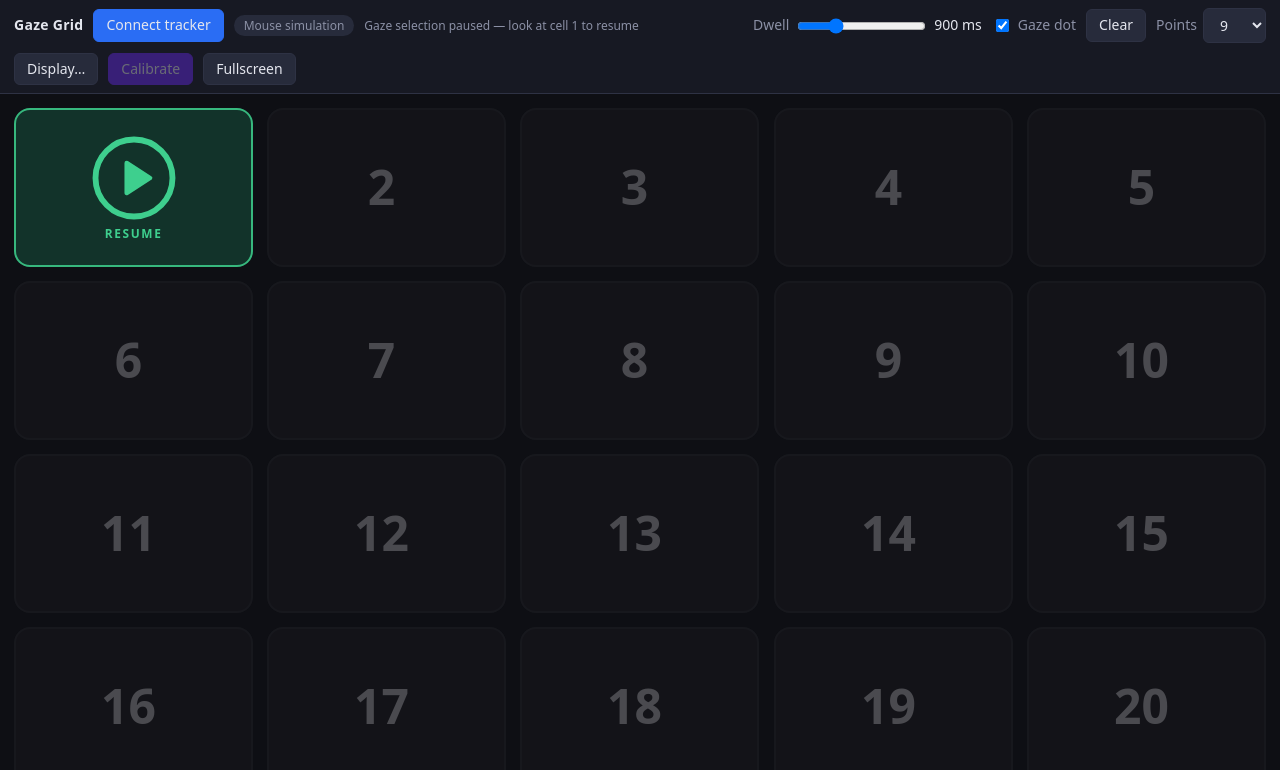
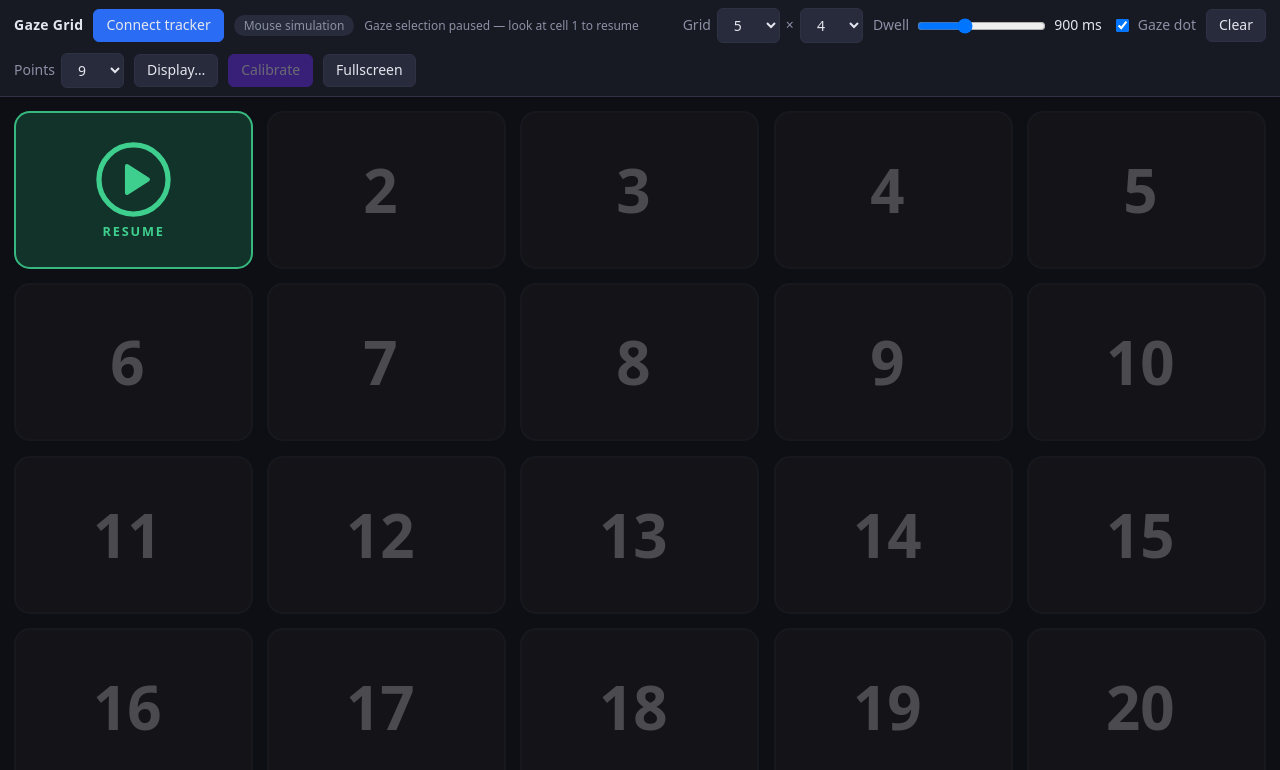
Before and after one commit to ChrisVeigl/gazeGrid, a website built with Vite: page index.html in a window 1280 px wide. Both pictures are taken after a click on the button "PAUSE". Built offline with nearby package versions, Linux system fonts and the light colour scheme.

Commit message:
enable adjustable grid size and short dwell periods

```diff
--- a/index.html
+++ b/index.html
@@ -12,8 +12,12 @@
       <span id="status" class="pill">Mouse simulation</span>
       <span id="last" class="last">Nothing selected</span>
       <span class="spacer"></span>
+      <label class="ctl">Grid
+        <select id="cols" aria-label="Columns"></select> ×
+        <select id="rows" aria-label="Rows"></select>
+      </label>
       <label class="ctl">Dwell
-        <input id="dwell" type="range" min="300" max="2500" step="50" />
+        <input id="dwell" type="range" min="20" max="2500" step="10" />
         <output id="dwell-val"></output>
       </label>
       <label class="ctl"><input id="show-gaze" type="checkbox" checked /> Gaze dot</label>
--- a/src/dwell.ts
+++ b/src/dwell.ts
@@ -68,6 +68,14 @@ export class DwellSelector {
 
   get current(): number { return this.cur; }
 
+  /** Call after the `cells` array was changed in place (grid rebuilt). */
+  syncCells(): void {
+    this.cur = -1;
+    this.fired = false;
+    this.glow = this.cells.map(() => 0);
+    this.refresh();
+  }
+
   /** Restrict targeting to a single cell (null = all cells active). */
   setOnly(index: number | null): void {
     this.only = index;
--- a/src/main.ts
+++ b/src/main.ts
@@ -11,12 +11,17 @@ import {
   areaSig, configFromCorners, describeConfig, parseAreaText, sizeFromDiagonal,
 } from './displayArea';
 
-const COLS = 5;
-const ROWS = 4;
+const DEFAULT_COLS = 5;
+const DEFAULT_ROWS = 4;
+const MAX_DIM = 10;
 const STALE_MS = 250;     // tracker silent this long -> treat gaze as lost
 const SACCADE_PX = 150;   // bigger jumps bypass smoothing so the dot isn't laggy
 const CONTROL = 0;         // index of the start/stop cell (first cell)
 const KEY_DWELL = 'gazegrid_dwell_ms';
+const KEY_COLS = 'gazegrid_cols';
+const KEY_ROWS = 'gazegrid_rows';
+const MIN_DWELL = 20;
+const MAX_DWELL = 2500;
 const KEY_AREA_TEXT = 'gazegrid_display_area';
 
 const $ = <T extends HTMLElement>(id: string): T => {
@@ -37,6 +42,8 @@ const dwellInput = $<HTMLInputElement>('dwell');
 const dwellVal = $('dwell-val');
 const showGaze = $<HTMLInputElement>('show-gaze');
 const calPts = $<HTMLSelectElement>('cal-pts');
+const colsSel = $<HTMLSelectElement>('cols');
+const rowsSel = $<HTMLSelectElement>('rows');
 
 const areaDlg = $<HTMLDialogElement>('area-dlg');
 
@@ -49,23 +56,20 @@ let areaCorners: DisplayArea | null = null;   // user-configured; null = keep th
 }
 
 // ── grid ────────────────────────────────────────────────────────────
-const cells: HTMLButtonElement[] = [];
-for (let i = 0; i < COLS * ROWS; i++) {
-  const b = document.createElement('button');
-  b.type = 'button';
-  b.className = 'cell';
-  if (i === CONTROL) {
-    b.classList.add('control');
-    b.addEventListener('click', () => setGazePaused(!gazePaused));
-  } else {
-    b.setAttribute('aria-pressed', 'false');
-    b.innerHTML = `<span class="label">${i + 1}</span><span class="check" aria-hidden="true">✓</span>`;
-    b.addEventListener('click', () => toggleCell(i));
-  }
-  b.addEventListener('animationend', () => b.classList.remove('pulse'));
-  gridEl.append(b);
-  cells.push(b);
+const readDim = (key: string, def: number): number => {
+  const n = Number(localStorage.getItem(key));
+  return Number.isInteger(n) && n >= 1 && n <= MAX_DIM ? n : def;
+};
+let cols = readDim(KEY_COLS, DEFAULT_COLS);
+let rows = readDim(KEY_ROWS, DEFAULT_ROWS);
+
+for (const sel of [colsSel, rowsSel]) {
+  for (let n = 1; n <= MAX_DIM; n++) sel.add(new Option(String(n), String(n)));
 }
+colsSel.value = String(cols);
+rowsSel.value = String(rows);
+
+const cells: HTMLButtonElement[] = [];   // mutated in place by buildGrid()
 
 // ── start/stop control (first cell) ─────────────────────────────────
 const ICON_STOP = `<svg class="ico" viewBox="0 0 24 24" aria-hidden="true"><circle cx="12" cy="12" r="10.5" fill="none" stroke="currentColor" stroke-width="1.6"/><rect x="8" y="8" width="8" height="8" rx="1.6" fill="currentColor"/></svg>`;
@@ -73,7 +77,8 @@ const ICON_PLAY = `<svg class="ico" viewBox="0 0 24 24" aria-hidden="true"><circ
 let gazePaused = false;
 
 function renderControl(): void {
-  const c = cells[CONTROL]!;
+  const c = cells[CONTROL];
+  if (!c) return;
   c.classList.toggle('running', !gazePaused);
   c.classList.toggle('paused', gazePaused);
   c.innerHTML = gazePaused
@@ -83,28 +88,86 @@ function renderControl(): void {
 }
 
 /** Paused: gaze selection is bypassed; only the control cell stays active. */
+function applyPaused(): void {
+  cells.forEach((c, i) => {
+    if (i === CONTROL) return;
+    c.disabled = gazePaused;             // also blocks mouse clicks
+    c.classList.toggle('inactive', gazePaused);
+  });
+  selector.setOnly(gazePaused ? CONTROL : null);
+  renderControl();
+}
+
 function setGazePaused(paused: boolean): void {
   gazePaused = paused;
-  cells.forEach((c, i) => {
-    if (i === CONTROL) return;
-    c.disabled = paused;                 // also blocks mouse clicks
-    c.classList.toggle('inactive', paused);
-  });
-  selector.setOnly(paused ? CONTROL : null);
-  renderControl();
+  applyPaused();
   lastEl.textContent = paused
     ? `Gaze selection paused — look at cell ${CONTROL + 1} to resume`
     : 'Gaze selection resumed';
 }
-renderControl();
+
+// ── dwell selector ──────────────────────────────────────────────────
+const selector = new DwellSelector(cells, (i) => {
+  cells[i]!.classList.add('pulse');
+  cells[i]!.click();          // same code path as a mouse click
+});
+
+function relayout(): void {
+  selector.refresh();
+  const r = cells[0]?.getBoundingClientRect();
+  if (!r) return;
+  const m = Math.round(Math.min(r.width, r.height));
+  if (gridEl.style.getPropertyValue('--cell-min') !== `${m}px`) gridEl.style.setProperty('--cell-min', `${m}px`);
+  gridEl.classList.toggle('compact', m < 80);
+  // hit margins shrink with small cells
+  selector.cfg.insetPx = Math.min(8, m * 0.1);
+  selector.cfg.stickyPx = Math.min(24, m * 0.3);
+}
+
+function buildGrid(): void {
+  gridEl.replaceChildren();
+  cells.length = 0;
+  gridEl.style.setProperty('--cols', String(cols));
+  gridEl.style.setProperty('--rows', String(rows));
+  gridEl.style.setProperty('--gap', cols > 7 || rows > 7 ? '8px' : '14px');
+  for (let i = 0; i < cols * rows; i++) {
+    const b = document.createElement('button');
+    b.type = 'button';
+    b.className = 'cell';
+    if (i === CONTROL) {
+      b.classList.add('control');
+      b.addEventListener('click', () => setGazePaused(!gazePaused));
+    } else {
+      b.setAttribute('aria-pressed', 'false');
+      b.innerHTML = `<span class="label">${i + 1}</span><span class="check" aria-hidden="true">✓</span>`;
+      b.addEventListener('click', () => toggleCell(i));
+    }
+    b.addEventListener('animationend', () => b.classList.remove('pulse'));
+    gridEl.append(b);
+    cells.push(b);
+  }
+  selector.syncCells();
+  applyPaused();          // keeps a paused state across grid changes
+  relayout();
+  lastEl.textContent = 'Nothing selected';
+}
+
+function onGridSizeChange(): void {
+  cols = Number(colsSel.value);
+  rows = Number(rowsSel.value);
+  try { localStorage.setItem(KEY_COLS, String(cols)); localStorage.setItem(KEY_ROWS, String(rows)); } catch { /* ignore */ }
+  buildGrid();
+}
+colsSel.addEventListener('change', onGridSizeChange);
+rowsSel.addEventListener('change', onGridSizeChange);
 
 function toggleCell(i: number): void {
   const cell = cells[i]!;
   const on = !cell.classList.contains('selected');
   cell.classList.toggle('selected', on);
   cell.setAttribute('aria-pressed', String(on));
-  const row = Math.floor(i / COLS) + 1;
-  const col = (i % COLS) + 1;
+  const row = Math.floor(i / cols) + 1;
+  const col = (i % cols) + 1;
   const count = cells.filter((c) => c.classList.contains('selected')).length;
   lastEl.textContent = `${on ? 'Selected' : 'Deselected'} ${i + 1} (row ${row}, col ${col}) · ${count} selected`;
 }
@@ -114,18 +177,12 @@ clearBtn.addEventListener('click', () => {
   lastEl.textContent = 'Nothing selected';
 });
 
-// ── dwell selector ──────────────────────────────────────────────────
-const selector = new DwellSelector(cells, (i) => {
-  cells[i]!.classList.add('pulse');
-  cells[i]!.click();          // same code path as a mouse click
-});
-const relayout = () => selector.refresh();
 window.addEventListener('resize', relayout);
 document.addEventListener('fullscreenchange', () => { relayout(); setTimeout(relayout, 150); updateFsButton(); });
 new ResizeObserver(relayout).observe(gridEl);
 
 const savedDwell = Number(localStorage.getItem(KEY_DWELL));
-dwellInput.value = String(savedDwell >= 300 && savedDwell <= 2500 ? savedDwell : 900);
+dwellInput.value = String(savedDwell >= MIN_DWELL && savedDwell <= MAX_DWELL ? savedDwell : 900);
 const applyDwell = () => {
   selector.cfg.dwellMs = Number(dwellInput.value);
   dwellVal.textContent = `${dwellInput.value} ms`;
@@ -133,6 +190,7 @@ const applyDwell = () => {
 };
 dwellInput.addEventListener('input', applyDwell);
 applyDwell();
+buildGrid();
 
 // ── gaze input ──────────────────────────────────────────────────────
 let tracker: Source | null = null;
--- a/src/style.css
+++ b/src/style.css
@@ -19,6 +19,7 @@ body {
 .spacer { flex: 1; }
 .ctl { display: inline-flex; align-items: center; gap: 6px; color: var(--muted); }
 .ctl output { min-width: 4.5ch; color: var(--text); font-variant-numeric: tabular-nums; }
+select { padding: 6px 8px; }
 button, select {
   font: inherit; color: var(--text); background: #272b3b;
   border: 1px solid var(--border); border-radius: 6px; padding: 6px 12px; cursor: pointer;
@@ -62,16 +63,21 @@ dialog textarea {
 
 /* ── 5 x 4 grid ── */
 #grid {
-  flex: 1; min-height: 0; padding: 14px; gap: 14px;
-  display: grid; grid-template-columns: repeat(5, 1fr); grid-template-rows: repeat(4, 1fr);
+  --cols: 5; --rows: 4; --gap: 14px;
+  flex: 1; min-height: 0; padding: var(--gap); gap: var(--gap);
+  display: grid;
+  grid-template-columns: repeat(var(--cols), minmax(0, 1fr));
+  grid-template-rows: repeat(var(--rows), minmax(0, 1fr));
 }
 .cell {
   --ac: 74 144 226;          /* accent as r g b, so alpha can follow --glow */
   --glow: 0;                 /* 0..1, animated from JS (see dwell.ts) */
   position: relative; padding: 0;
   display: flex; align-items: center; justify-content: center;
-  background: var(--cell); border: 2px solid var(--border); border-radius: 16px;
-  font-size: clamp(28px, 6vmin, 72px); font-weight: 600; color: var(--text);
+  background: var(--cell); border: 2px solid var(--border);
+  border-radius: clamp(6px, calc(var(--cell-min, 160px) * .1), 16px);
+  font-size: clamp(12px, calc(var(--cell-min, 160px) * .38), 72px); font-weight: 600; color: var(--text);
+  min-width: 0; min-height: 0;
   transform: scale(calc(1 + 0.045 * var(--glow)));
   box-shadow:
     0 0 calc(34px * var(--glow)) calc(2px * var(--glow)) rgb(var(--ac) / calc(0.55 * var(--glow))),
@@ -101,8 +107,9 @@ dialog textarea {
 .cell.inactive { opacity: .28; filter: grayscale(.7); }
 
 /* start/stop control: red + stop icon while running, green + play icon while paused */
-.cell.control { flex-direction: column; gap: .2em; font-size: clamp(14px, 2.4vmin, 28px); }
-.cell.control .ico { position: relative; width: clamp(44px, 11vmin, 110px); height: auto; color: rgb(var(--ac)); }
+.cell.control { flex-direction: column; gap: .2em; font-size: clamp(9px, calc(var(--cell-min, 160px) * .13), 28px); }
+#grid.compact .cell.control .cap { display: none; }
+.cell.control .ico { position: relative; width: clamp(16px, calc(var(--cell-min, 160px) * .5), 110px); height: auto; color: rgb(var(--ac)); }
 .cell.control .cap {
   position: relative; font-size: .62em; font-weight: 700; letter-spacing: .14em;
   text-transform: uppercase; color: rgb(var(--ac));
@@ -112,7 +119,7 @@ dialog textarea {
 .cell.pulse::after { animation: ripple .65s cubic-bezier(.2,.7,.3,1); }
 @keyframes ripple {
   from { inset: -2px;  opacity: .85; }
-  to   { inset: -14px; opacity: 0; }
+  to   { inset: calc(var(--gap, 14px) * -.9); opacity: 0; }
 }
 @media (prefers-reduced-motion: reduce) {
   .cell { transform: none; }
```
Also changed, not shown: README.md.
